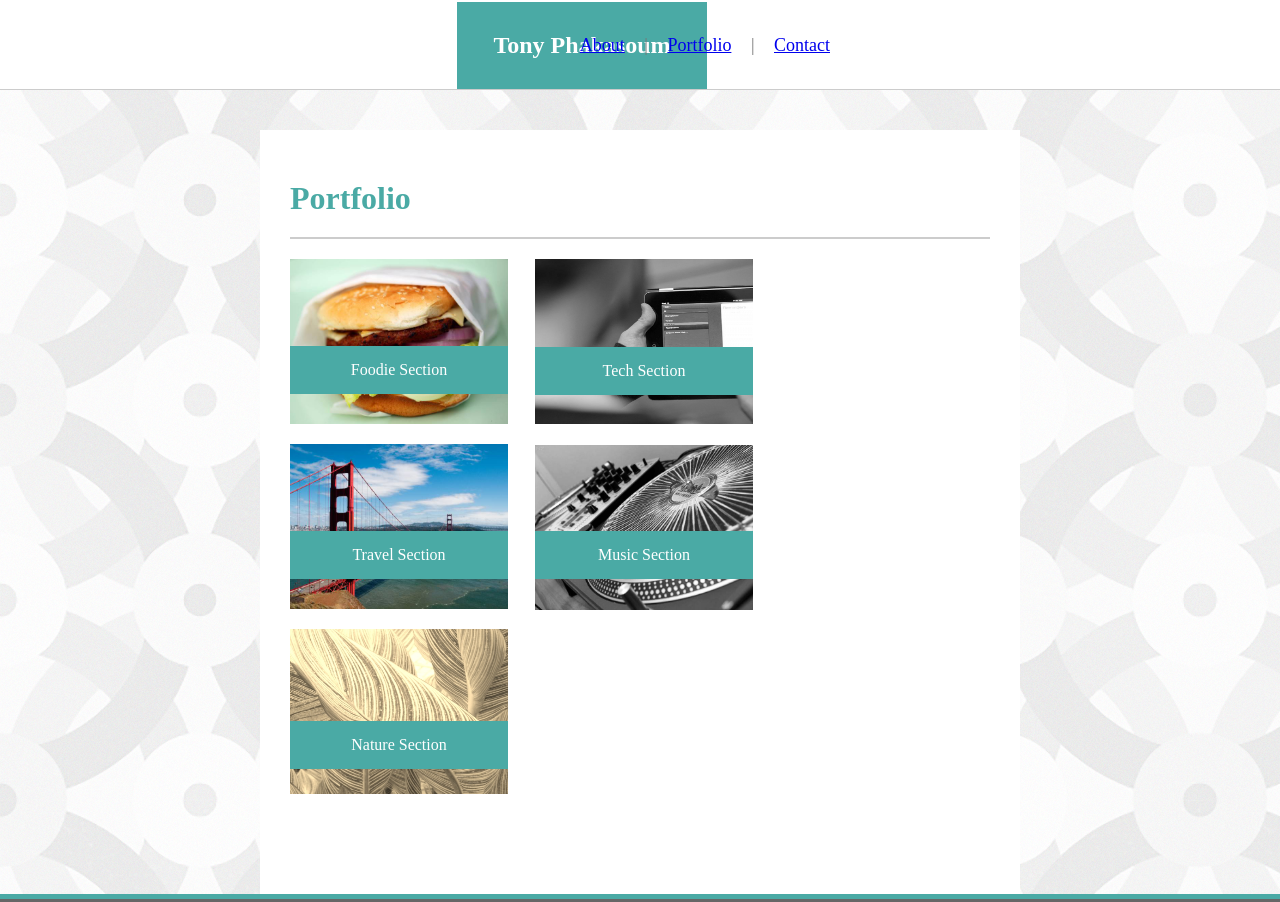
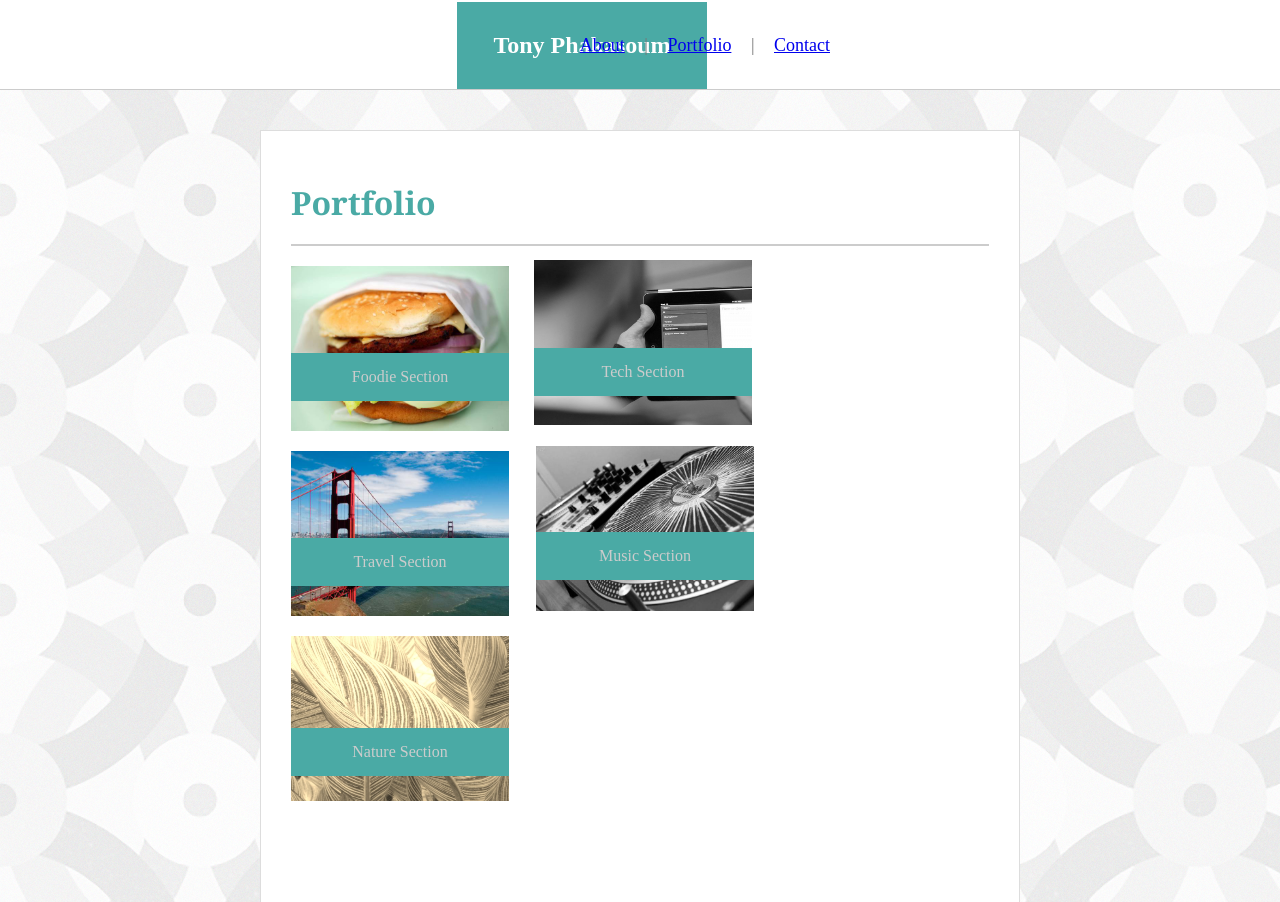
Before and after one commit to tonyphak/Basic-Portfolio, a plain HTML site: page portfolio.html in a window 1280 px wide. Shown: the top 902 px of the page. Drawn offline with Linux system fonts and the light colour scheme.

Commit message:
final draft

```diff
--- a/assets/css/style.css
+++ b/assets/css/style.css
@@ -29,6 +29,7 @@
       padding: 20px;
       padding-left: 0;
       font-size: 32px;
+      font-family: Georgia, 'Times New Roman', Times, serif;
 
   }
 
@@ -41,6 +42,7 @@
       margin-top: 40px;
       min-height: 100%;
       padding-bottom: 100px;
+      border: solid thin #dddddd;
   }
 
   .content{
@@ -50,6 +52,7 @@
       background: #ffffff;
       margin: 0 auto;
       margin-top: 40px;
+      border: solid thin #dddddd;
 
   }
 
@@ -65,7 +68,7 @@
       position: relative;
       height: 165px;
       width: 218px;
-      color: #ffffff;
+      color: #cccccc;
 
   }
 
@@ -82,7 +85,7 @@
     position: relative;
     height: 165px;
     width: 218px;
-    color: #ffffff;
+    color: #cccccc;
   }
 
   .traveling{
@@ -104,12 +107,14 @@
     min-height: 100%;
     overflow: auto;
     padding-bottom: 150px;
+    border: solid thin #dddddd;
   }
 
   p{
       margin: 0;
       line-height: 30px;
       color:#777777;
+      font-family: Arial, Helvetica, sans-serif;
 
   }
 
@@ -130,7 +135,7 @@
     position: relative;
     height: 165px;
     width: 218px;
-    color: #ffffff;
+    color: #cccccc;
   }
 
   .naturing{
@@ -157,7 +162,7 @@
     position: relative;
     height: 165px;
     width: 218px;
-    color: #ffffff;
+    color: #cccccc;
     position: absolute;
     top: 129px;
     right: 267px;
@@ -175,7 +180,7 @@
   .music{
     height: 165px;
     width: 218px;
-    color: #ffffff;
+    color: #cccccc;
     position: absolute;
     top: 315px;
     left: 275px;
@@ -211,7 +216,7 @@ input[type=submit] {
 
 .form{
    padding-top: 25px;
-   color: #cccccc;
+   color: #777777;
 }
 
 #profile{
```
Also changed, not shown: index.html (+5 -5 lines).
